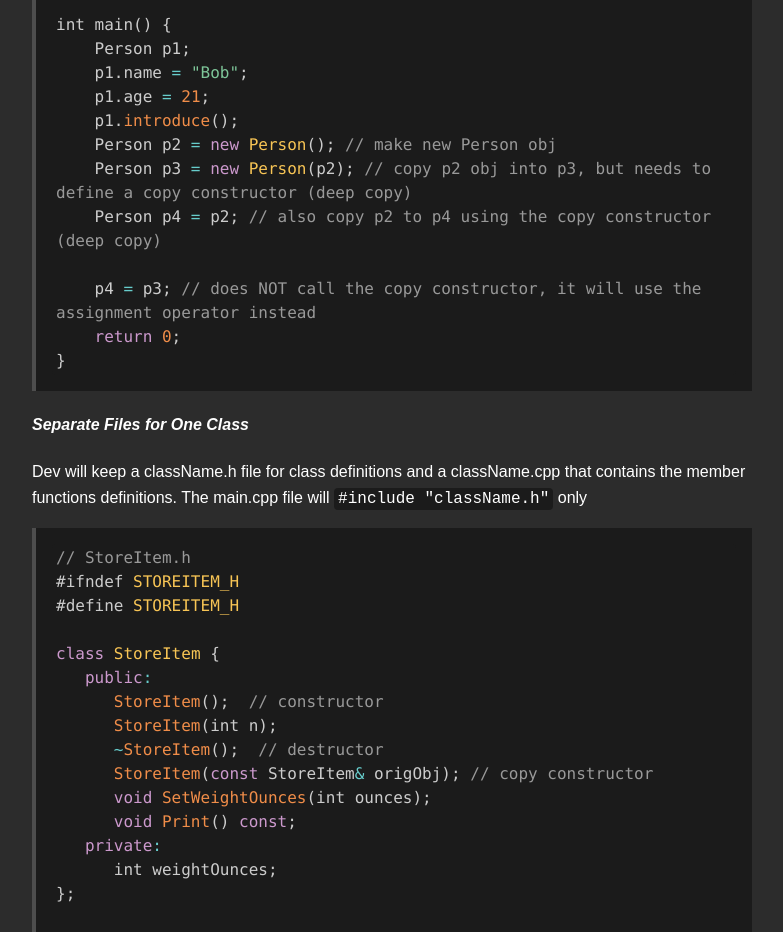
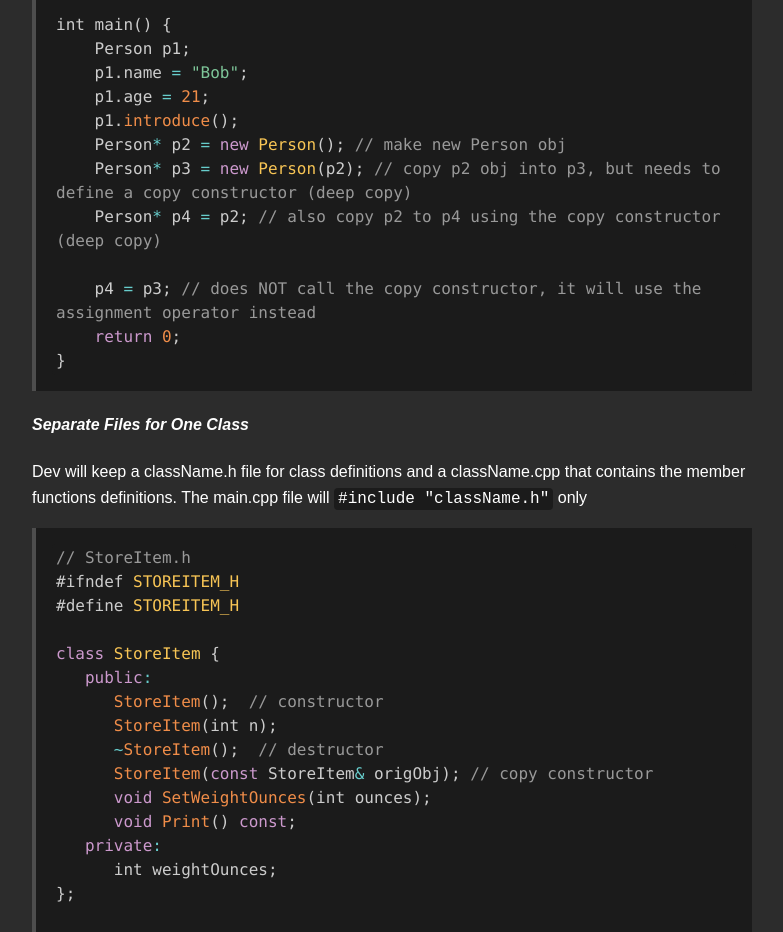
Before and after one commit to tuantrancode/tuantrancode.github.io, a Next.js app in the folder react/: page /Cpp/cpp-syntax in a window 1280 px wide. Shown: the part 10120-11052 px from the top of the page, without its empty margins (248-1031 px from the left). Built offline with nearby package versions, Linux system fonts and the light colour scheme.

Commit message:
Fixed example in cpp page

```diff
--- a/react/src/app/Cpp/cpp-syntax/page.jsx
+++ b/react/src/app/Cpp/cpp-syntax/page.jsx
@@ -488,9 +488,9 @@ int main() {
     p1.name = "Bob";
     p1.age = 21;
     p1.introduce();
-    Person p2 = new Person(); // make new Person obj
-    Person p3 = new Person(p2); // copy p2 obj into p3, but needs to define a copy constructor (deep copy)
-    Person p4 = p2; // also copy p2 to p4 using the copy constructor (deep copy)
+    Person* p2 = new Person(); // make new Person obj
+    Person* p3 = new Person(p2); // copy p2 obj into p3, but needs to define a copy constructor (deep copy)
+    Person* p4 = p2; // also copy p2 to p4 using the copy constructor (deep copy)
 
     p4 = p3; // does NOT call the copy constructor, it will use the assignment operator instead
     return 0;
```
